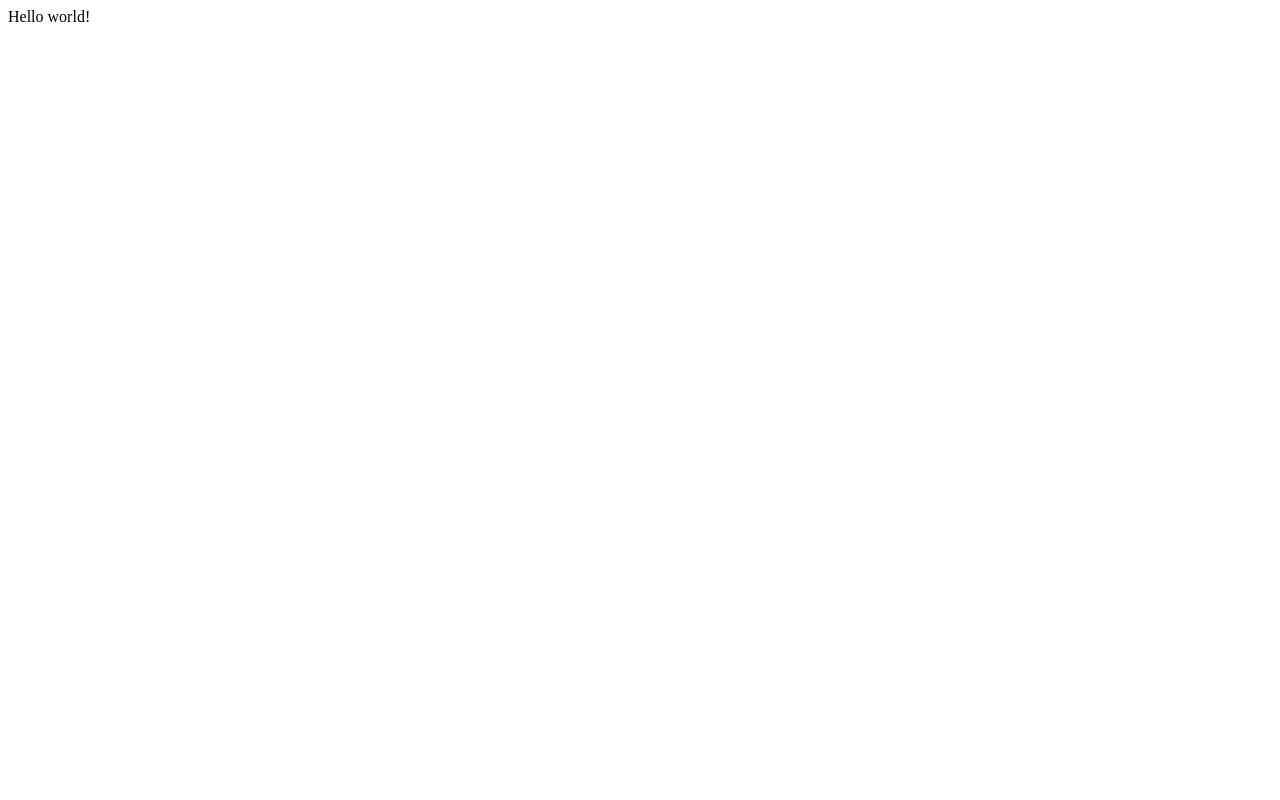
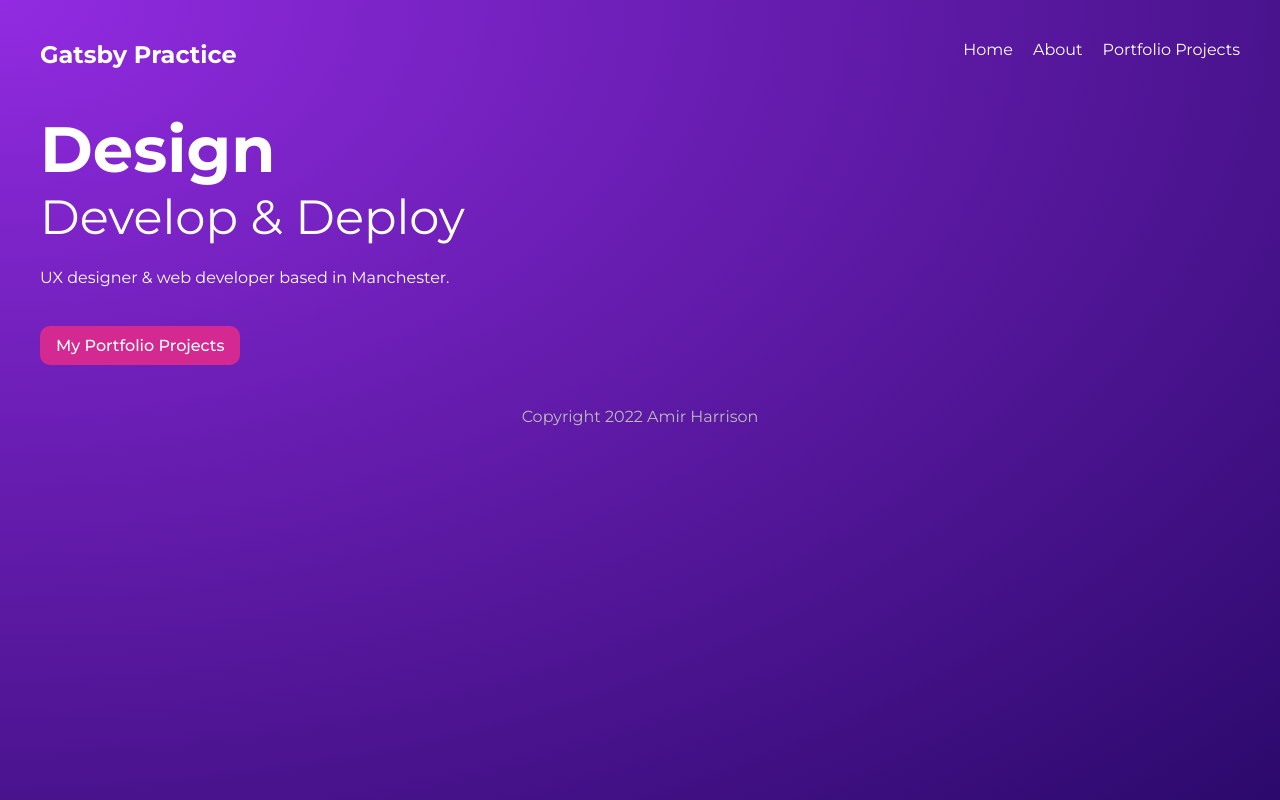
Before and after one commit to aharri64/Gatsby-Practice, a Gatsby site: page / in a window 1280 px wide. Built offline with nearby package versions, Linux system fonts and the light colour scheme; Gatsby itself is replaced by a stand-in of ours.

Commit message:
correct commit

```diff
--- /dev/null
+++ b/src/components/Layout.js
@@ -0,0 +1,15 @@
+import React from "react";
+import Navbar from "./Navbar";
+import "../styles/global.css";
+
+export default function Layout({ children }) {
+    return (
+        <div className='layout'>
+            <Navbar />
+            <div className='content'>{children}</div>
+            <footer>
+                <p>Copyright 2022 Amir Harrison</p>
+            </footer>
+        </div>
+    );
+}
--- /dev/null
+++ b/src/components/Navbar.js
@@ -0,0 +1,15 @@
+import { Link } from "gatsby";
+import React from "react";
+
+export default function Navbar() {
+    return (
+        <nav>
+            <h1>Gatsby Practice</h1>
+            <div className="links">
+                <Link to="/">Home</Link>
+                <Link to="/about">About</Link>
+                <Link to="/projects">Portfolio Projects</Link>
+            </div>
+        </nav>
+    );
+}
--- a/src/pages/index.js
+++ b/src/pages/index.js
@@ -1,5 +1,21 @@
-import * as React from "react"
+import React from "react";
+import { Link } from "gatsby";
+import Layout from "../components/Layout";
+import { header, btn } from "../styles/home.module.css";
 
 export default function Home() {
-  return <div>Hello world!</div>
+    return (
+        <Layout>
+            <section className={header}>
+                <div>
+                    <h2>Design</h2>
+                    <h3>Develop & Deploy</h3>
+                    <p>UX designer & web developer based in Manchester.</p>
+                    <Link className={btn} to='/projects'>
+                        My Portfolio Projects
+                    </Link>
+                </div>
+            </section>
+        </Layout>
+    );
 }
--- /dev/null
+++ b/src/styles/global.css
@@ -0,0 +1,56 @@
+@import url("https://fonts.googleapis.com/css2?family=Montserrat:wght@300;400;500;700&display=swap");
+
+* {
+    margin: 0;
+    padding: 0;
+    text-decoration: none;
+    font-family: "Montserrat";
+    color: white;
+}
+html,
+body {
+    min-height: 100%;
+}
+body {
+    background: radial-gradient(
+        at top left,
+        rgba(146, 43, 225, 1) 0%,
+        rgba(43, 9, 107, 1) 100%
+    );
+    background-repeat: no-repeat;
+}
+p {
+    margin: 16px auto;
+    line-height: 1.5em;
+}
+
+/* layout & nav */
+
+.layout {
+    max-width: 1200px;
+    margin: 0 auto;
+}
+nav {
+    display: grid;
+    grid-template-columns: 1fr 1fr;
+    margin: 40px auto;
+}
+nav .links {
+    display: inline-block;
+    text-align: right;
+}
+nav a {
+    display: inline-block;
+    margin-left: 20px;
+    font-weight: 400;
+    padding-bottom: 8px;
+    border-bottom: 3px solid transparent;
+}
+nav a:hover {
+    border-color: white;
+}
+footer p {
+    text-align: center;
+    color: #bbb;
+    margin: 40px auto;
+}
--- /dev/null
+++ b/src/styles/home.module.css
@@ -0,0 +1,22 @@
+.header {
+    display: grid;
+    grid-template-columns: 1fr 1fr;
+    grid-gap: 40px;
+    align-items: center;
+}
+.header h2 {
+    font-size: 4em;
+}
+.header h3 {
+    font-size: 3em;
+    font-weight: 400;
+    margin-bottom: 20px;
+}
+.btn {
+    display: inline-block;
+    background: #d42990;
+    padding: 10px 16px;
+    border-radius: 10px;
+    margin-top: 20px;
+    font-weight: 500;
+}
```
Also changed, not shown: src/pages/404.js (added, +13 -0 lines), src/pages/about.js (added, +30 -0 lines), src/pages/projects/index.js (added, +14 -0 lines), src/styles/projects.module.css (added, +11 -0 lines).
